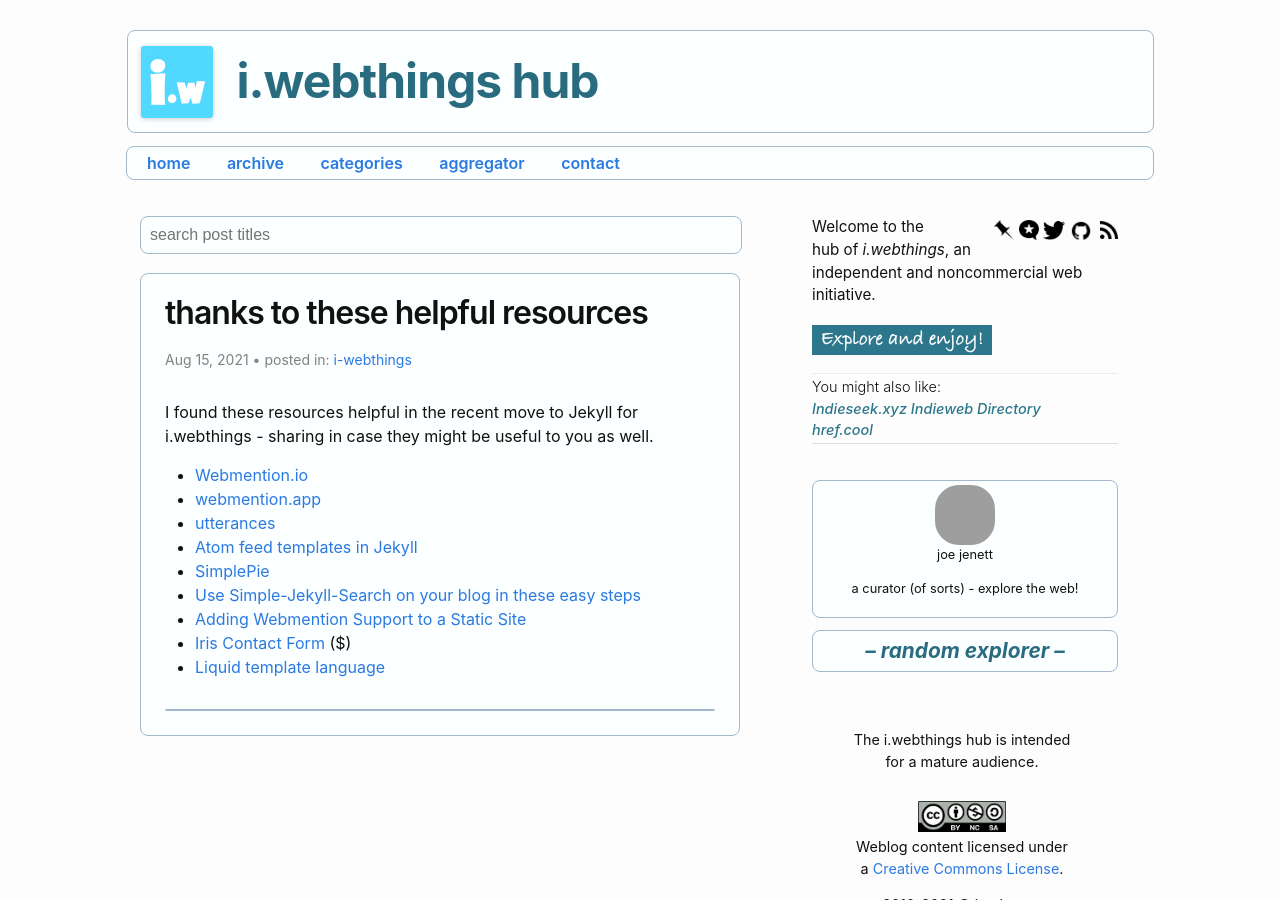
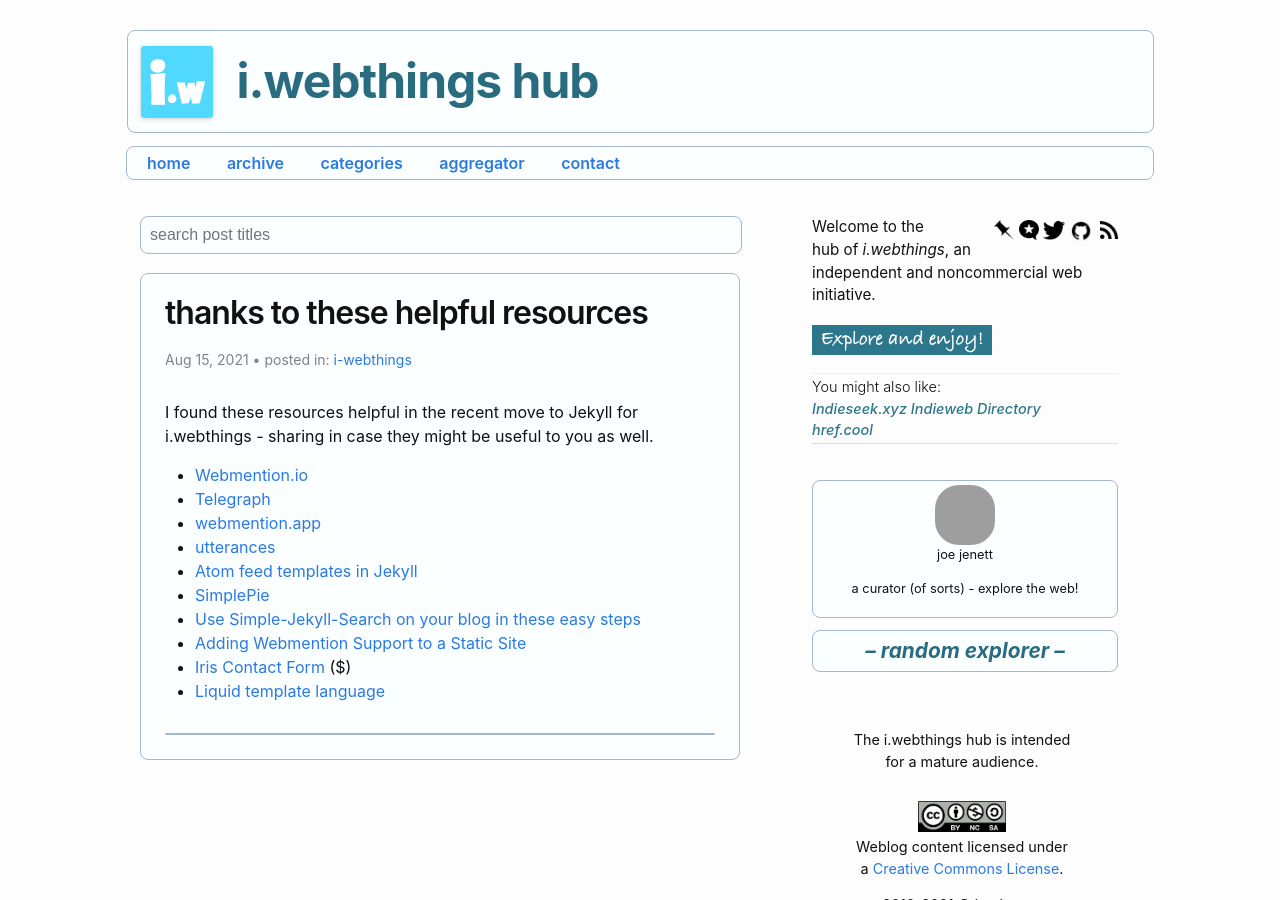
Before and after one commit to joejenett/i.webthings, a Jekyll site: the page built from _posts/2021-08-15-thanks-to-these-helpful-resources.md, in a window 1280 px wide and 900 px high. Built offline with Jekyll 4.4.1, drawn with Linux system fonts in a browser that asks for light colours; comment, search, counter and statistics services are not loaded; grey boxes are pictures that could not be loaded.

Commit message:
Update 2021-08-15-thanks-to-these-helpful-resources.md

```diff
--- a/_posts/2021-08-15-thanks-to-these-helpful-resources.md
+++ b/_posts/2021-08-15-thanks-to-these-helpful-resources.md
@@ -9,6 +9,7 @@ permalink: /thanks-to-these-helpful-resources/
 <p>I found these resources helpful in the recent move to Jekyll for i.webthings - sharing in case they might be useful to you as well.</p>
 <ul>
 <li><a title="Webmention.io" href="https://webmention.io/">Webmention.io</a></li>
+<li><a title="Telegraph" href="https://telegraph.p3k.io/">Telegraph</a></li>
 <li><a title="Automate your outgoing webmentions" href="https://webmention.app/">webmention.app</a></li>
 <li><a title="utterances" href="https://utteranc.es/">utterances</a></li>
 <li><a title="Atom feed templates in Jekyll - Growing with the Web" href="https://www.growingwiththeweb.com/2014/02/atom-feed-templates-in-jekyll.html">Atom feed templates in Jekyll</a></li>
```
